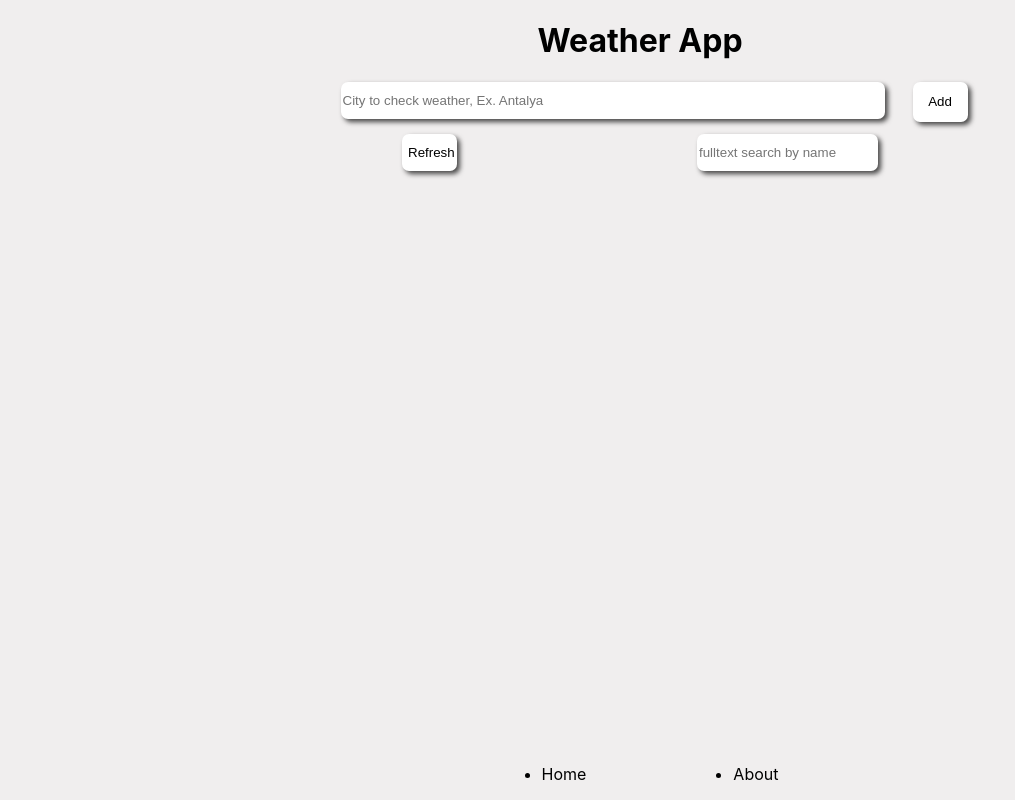
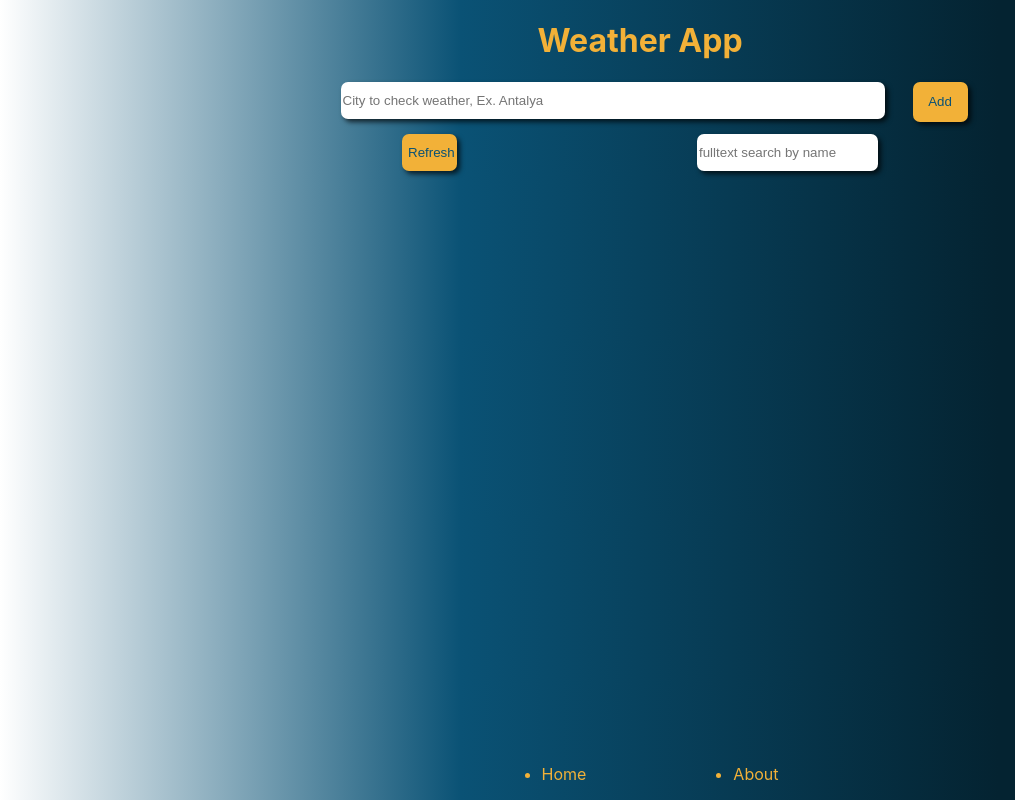
Before and after one commit to NurKevser/weather-app-rc, a React (Create React App) app: page / in a window 1280 px wide. Shown: the whole page, without its empty margins (0-1015 px from the left). Built offline with nearby package versions, Linux system fonts and the light colour scheme.

Commit message:
added new styles

```diff
--- a/src/components/About/About.js
+++ b/src/components/About/About.js
@@ -7,10 +7,10 @@ const About = () => {
     <div className="about">
        <h2>Weather App Demonstration</h2>
       <ul className="pages">
-        <Link to="/" style={{ textDecoration: 'none', color: 'black' }}>
+        <Link to="/" style={{ textDecoration: 'none', color: '#F2B138' }}>
           <li>Home</li>
         </Link>
-        <Link to="/about" style={{ textDecoration: 'none',color: 'black' }}>
+        <Link to="/about" style={{ textDecoration: 'none',color: '#F2B138' }}>
           <li>About</li>
         </Link>
       </ul>
--- a/src/components/Card/CityCard.js
+++ b/src/components/Card/CityCard.js
@@ -19,7 +19,7 @@ const CityCard = (city) => {
     if (city.weatherDetails && city.weatherDetails.hasOwnProperty("coord")) {
         details = (
             <div className="details">
-                <h4>Weather Details</h4>
+                <h4 style={{color:"#F2B138"}}>Weather Details</h4>
                 <p>
                     {city.weatherDetails?.name}-
                     <span>{city.weatherDetails?.sys.country}</span>
@@ -35,10 +35,6 @@ const CityCard = (city) => {
             </div>
 
         );
-    } else {
-        details = (
-            <p>You need to type a city or the city you typed doesn't exist</p>
-        );
     }
 
     return <div>{details}</div>;
--- a/src/components/Card/card.css
+++ b/src/components/Card/card.css
@@ -2,8 +2,12 @@
 
     padding: 20px;
     background-color:white;
+    color: #042331;
     border-radius: 7px;
     box-shadow: 3px 3px 5px rgba(0, 0, 0, 0.7);
     margin: 1rem;
     position: relative;
 }
+.fa-trash-alt:hover{
+    color: red;
+}
--- a/src/components/Home/Home.js
+++ b/src/components/Home/Home.js
@@ -111,10 +111,10 @@ function Home() {
                 </div>)}
 
                 <ul className="pages">
-                    <Link to="/" style={{ textDecoration: 'none' , color: 'black'}}>
+                    <Link to="/" style={{ textDecoration: 'none' , color: '#F2B138'}}>
                     <li>Home</li>
                     </Link>
-                    <Link to="/about" style={{ textDecoration: 'none' , color: 'black'}}>
+                    <Link to="/about" style={{ textDecoration: 'none' , color: '#F2B138'}}>
                     <li>About</li>
                     </Link>
                 </ul>
--- a/src/components/Home/home.css
+++ b/src/components/Home/home.css
@@ -32,7 +32,8 @@ input{
     border-radius: 8px;
     border: none;
     outline: none;
-    background-color: #fff;
+    background-color: #F2B138;
+    color: #0a5275;
     border-radius: 7px;
     box-shadow: 3px 3px 5px rgba(0, 0, 0, 0.7);
 }
@@ -52,7 +53,8 @@ input{
     border-radius: 8px;
     border: none;
     outline: none;
-    background-color: #fff;
+    background-color: #F2B138;
+    color: #0a5275;
     border-radius: 7px;
     box-shadow: 3px 3px 5px rgba(0, 0, 0, 0.7);
 }
--- a/src/index.css
+++ b/src/index.css
@@ -5,7 +5,9 @@ body {
     sans-serif;
   -webkit-font-smoothing: antialiased;
   -moz-osx-font-smoothing: grayscale;
-   background-color: rgb(240, 238, 238);
+
+background: linear-gradient(270deg, rgba(4,35,49,1) 22%, rgba(10,82,117,1) 64%, rgba(255,255,255,1) 100%);
+  color: #F2B138
 }
 
 code {
--- a/src/reducers/weatherReducer.js
+++ b/src/reducers/weatherReducer.js
@@ -40,7 +40,7 @@ const weatherInfo = ( state = INITIAL_STATE, action,
 
             return {
                 ...state,
-                 cities: [action.payload],
+                cities: [action.payload],
                 };
 
 
```
